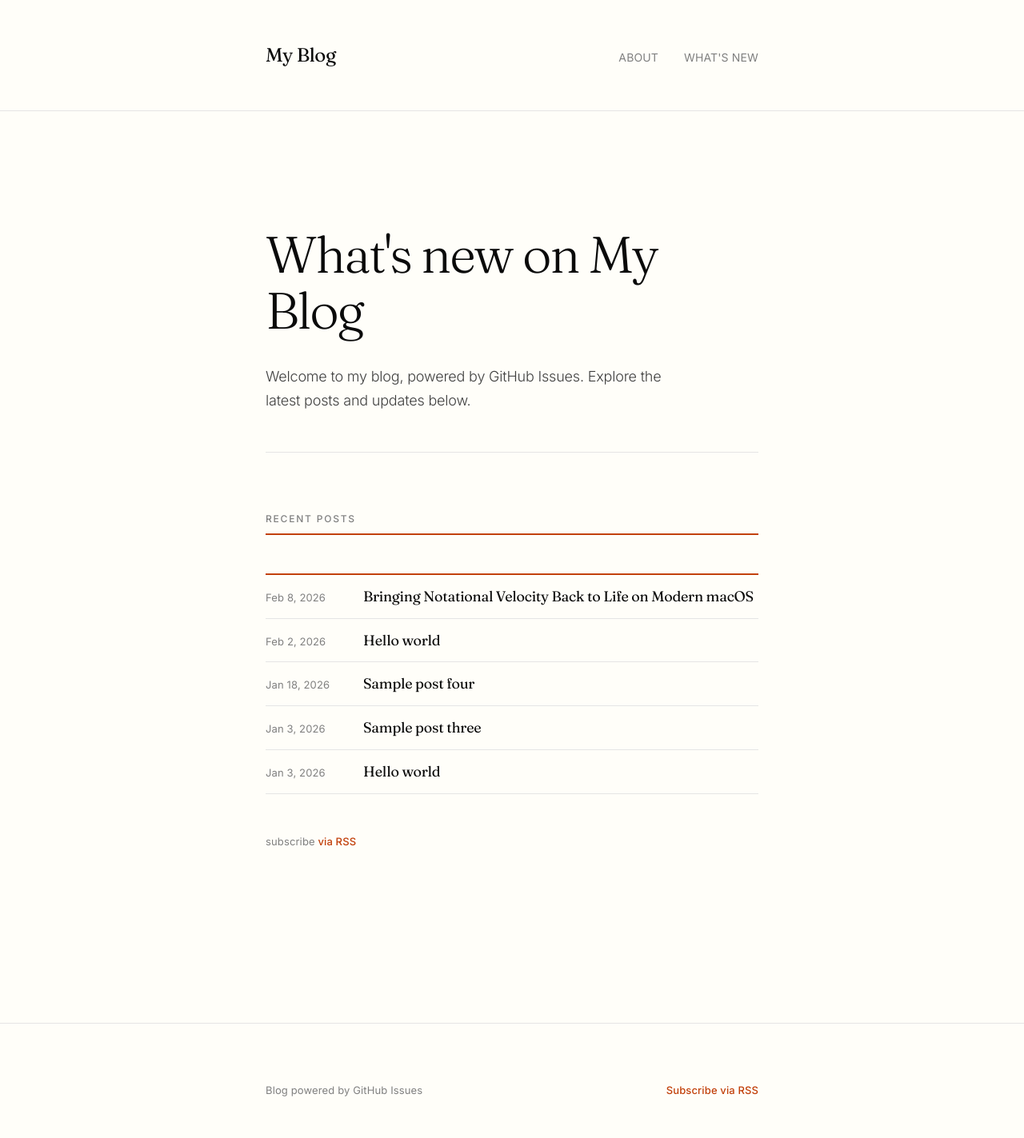
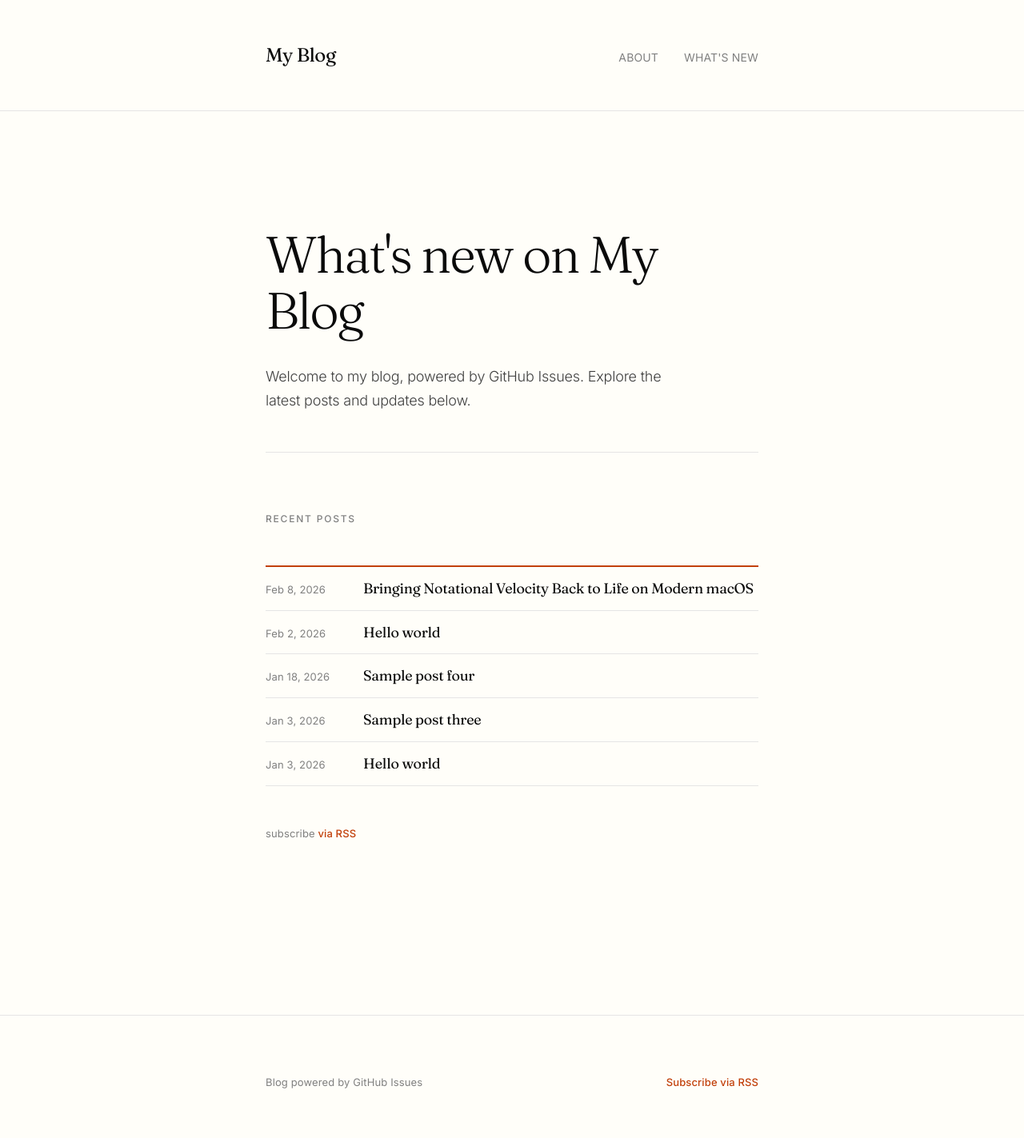
Before and after one commit to and/and.github.io, a Jekyll site: the page built from index.md, in a window 1280 px wide. Shown: the whole page at 80% size. Built offline with Jekyll 4.4.1, drawn with Linux system fonts in a browser that asks for light colours.

Commit message:
Remove redundant red border under section heading
Remove the bottom border from "RECENT POSTS" heading to avoid
having two red lines stacked together (heading border + table top
border). Keep only the table's top red border for cleaner design.

Co-Authored-By: Claude Sonnet 4.5 <noreply@anthropic.com>

```diff
--- a/_layouts/default.html
+++ b/_layouts/default.html
@@ -165,8 +165,6 @@ header.site-header {
   color: var(--color-text-tertiary);
   margin-bottom: var(--spacing-lg);
   display: block;
-  padding-bottom: 0.5rem;
-  border-bottom: 2px solid var(--color-accent);
 }
 
 .post-list {
```
